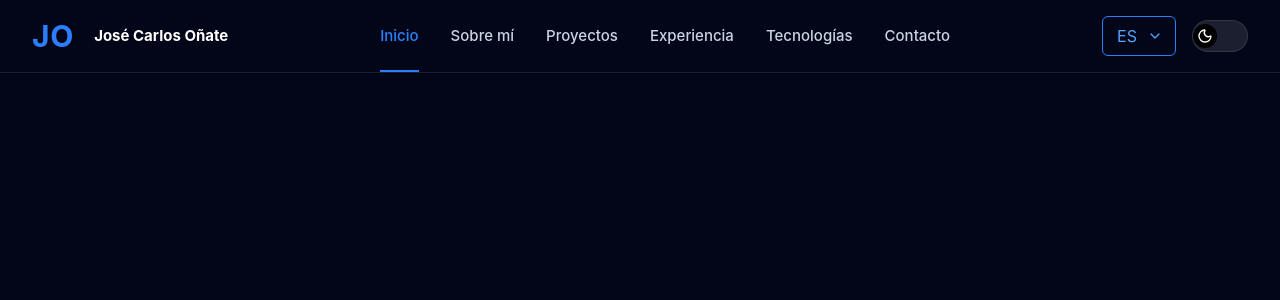
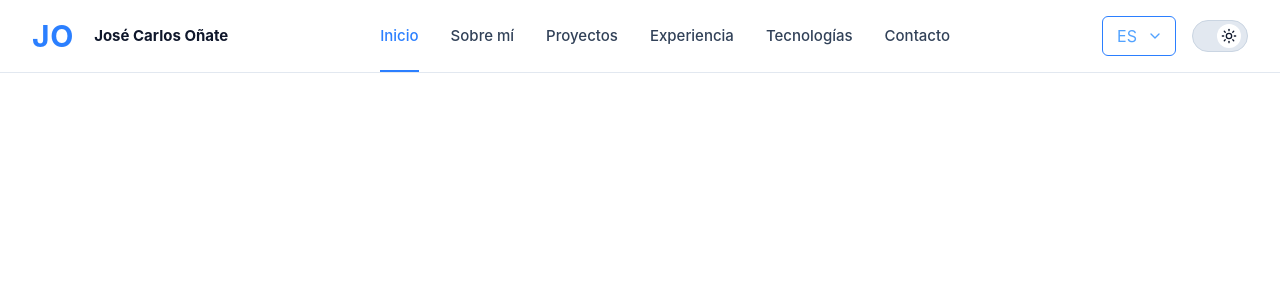
Before and after one commit to josecarlosonate/Portafolio, a React app: page / in a window 1280 px wide. Shown: the top 300 px of the page. Built offline with nearby package versions, Linux system fonts and the light colour scheme; the HTML template or start-up script is replaced by a standard one.

Commit message:
feat: persistir en localStorage tema oscuro-claro

```diff
--- a/src/App.tsx
+++ b/src/App.tsx
@@ -3,17 +3,27 @@ import Navbar from "./components/Navbar";
 import type { Language } from "./types/language";
 import type { Theme } from "./types/theme";
 
+function getInitialTheme(): Theme {
+  const savedTheme = localStorage.getItem("theme");
+
+  if (savedTheme === "light" || savedTheme === "dark") {
+    return savedTheme;
+  }
+
+  return window.matchMedia("(prefers-color-scheme: dark)").matches ? "dark" : "light";
+}
+
 function App() {
   const [language, setLanguage] = useState<Language>("ES");
-  const [theme, setTheme] = useState<Theme>("dark");
+  const [theme, setTheme] = useState<Theme>(getInitialTheme);
 
   return (
     <>
       <Navbar language={language} setLanguage={setLanguage} theme={theme} setTheme={setTheme} />
       <main
         className={`min-h-screen p-10 ${theme === "dark"
-            ? "bg-slate-950 text-white"
-            : "bg-white text-slate-950"
+          ? "bg-slate-950 text-white"
+          : "bg-white text-slate-950"
           }`}
       ></main>
     </>
--- a/src/components/Navbar.tsx
+++ b/src/components/Navbar.tsx
@@ -22,7 +22,11 @@ const navItems = [
 
 function Navbar({ language, setLanguage, theme, setTheme }: NavbarProps) {
     const translations = NavbarTranslations[language];
-    const toggleTheme = () => setTheme(theme === "dark" ? "light" : "dark");
+    const toggleTheme = () => {
+        const newTheme = theme === "dark" ? "light" : "dark";
+        setTheme(newTheme)
+        localStorage.setItem('theme', newTheme)
+    };
     return (
         <header className={`w-full border-b ${theme === "dark" ? "border-white/10 bg-slate-950" : "border-slate-200 bg-white"}`}>
             <nav className="mx-auto flex h-18 max-w-7xl items-center justify-between px-4 sm:px-6 lg:px-8">
```
